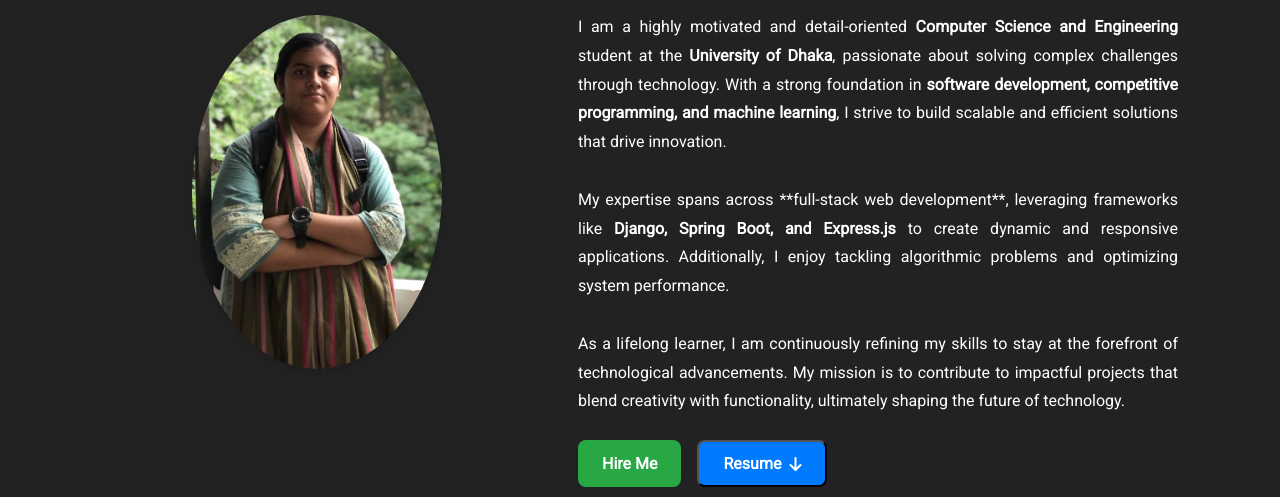
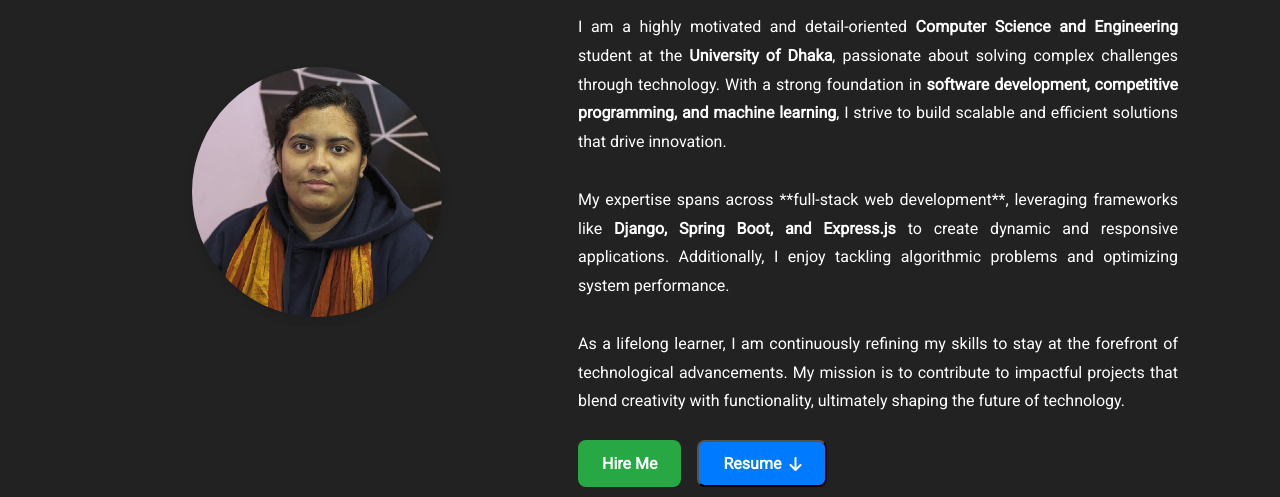
Before and after one commit to mastermind-fa/portfolio1, a plain HTML site: page index.html in a window 1280 px wide. Shown: the part 348-845 px from the top of the page. Drawn offline with Linux system fonts and the light colour scheme.

Commit message:
image prfected

```diff
--- a/index.html
+++ b/index.html
@@ -58,7 +58,7 @@
     <div id="about" class="container">
         <div class="hero-container">
             <div class="hero-left">
-                <img src="./images/Farhana.jpg" alt="photo" width="300" class="hero-image circular-image">
+                <img src="./images/farhana4.png" alt="photo" width="300" class="hero-image circular-image">
             </div>
 
 
```
Also changed, not shown: images/farhana4.png (added).
